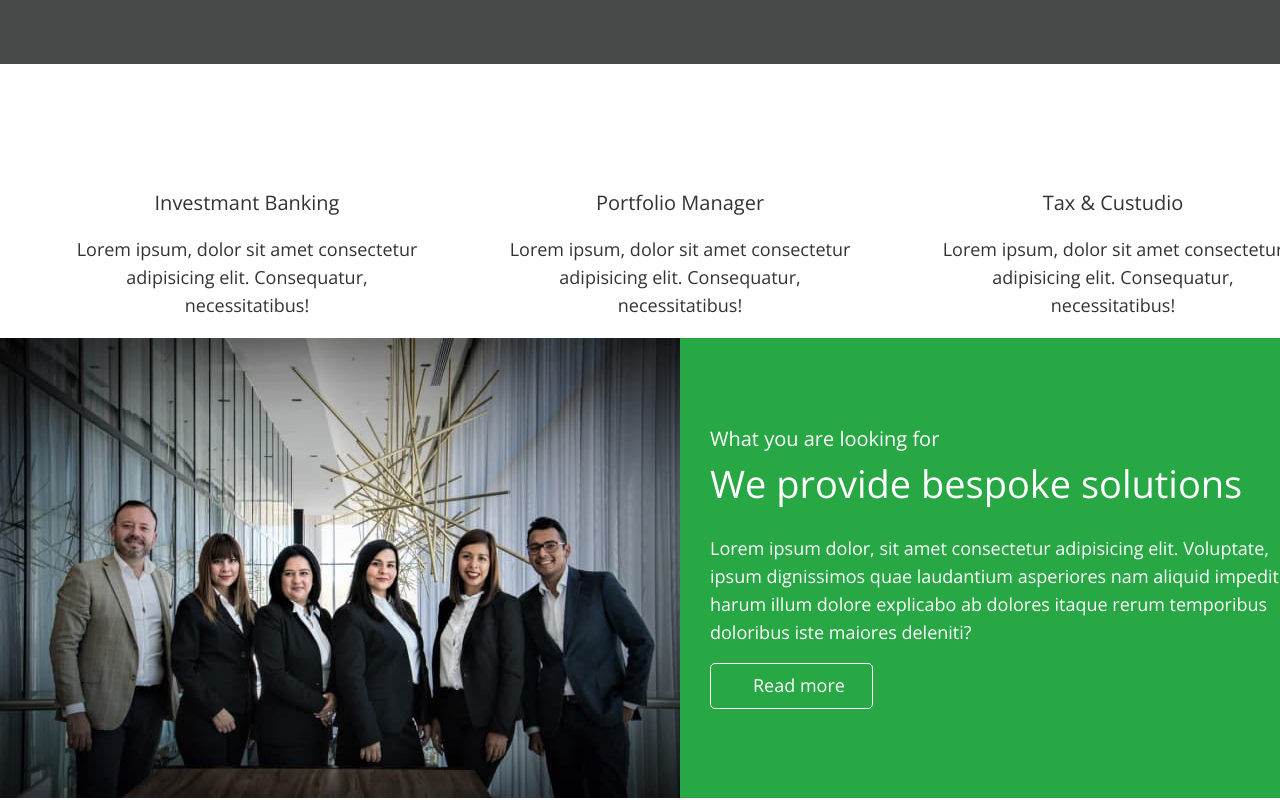
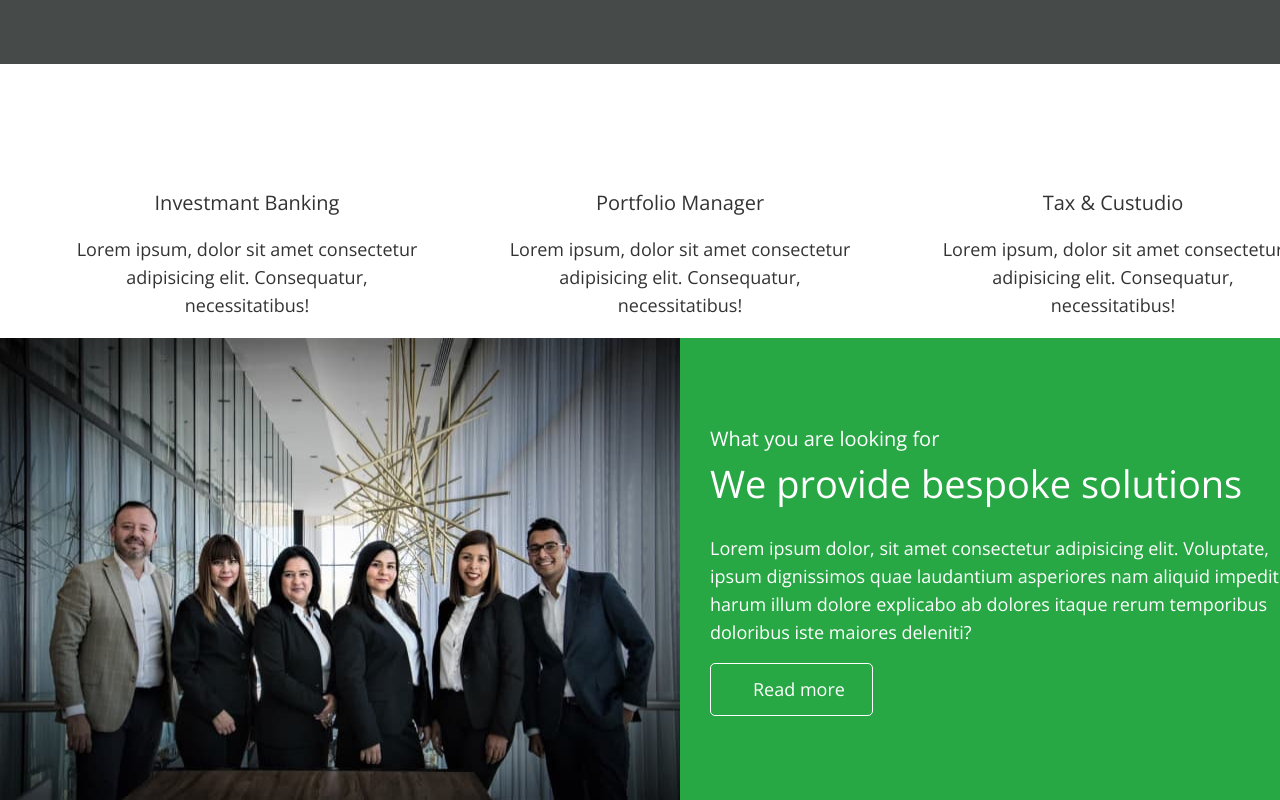
Before and after one commit to victorpalagitskyi/fson-67-cossacs, a plain HTML site: page index.html in a window 1280 px wide. Shown: the part 774-1574 px from the top of the page. Drawn offline with nearby package versions, Linux system fonts and the light colour scheme.

Commit message:
add components button

```diff
--- a/css/style.css
+++ b/css/style.css
@@ -74,13 +74,32 @@ address {
   overflow: hidden;
 }
 
+.button {
+  line-height: 1.56;
+  text-align: center;
+  color: var(--secondary-text-color);
+  border-radius: 5px;
+  display: inline-block;
+}
+
+.dark {
+  background-color: var(--accent-color);
+}
+
+.ligth {
+  background-color: transparent;
+  border: 1px solid var(--secondary-text-color);
+}
+
 /* header */
 .header {
   background-color: rgb(70, 75, 73);
 }
+
 .header .container {
   padding: 0 50px;
 }
+
 .logo {
   font-size: 35px;
   line-height: 1.21;
@@ -139,14 +158,7 @@ address {
 }
 
 .hero-btn {
-  background-color: var(--accent-color);
-  border-radius: 5px;
-
-  line-height: 1.56;
-  color: var(--secondary-text-color);
-
   padding: 10px 30px 10px 41px;
-  display: inline-block;
 }
 
 /* ABOUUT */
@@ -190,7 +202,6 @@ address {
 }
 
 .solution-subtitle {
-
   font-weight: 400;
   font-size: 20px;
   line-height: 1.65;
@@ -219,12 +230,5 @@ address {
 }
 
 .solution-btn {
-  background-color:transparent ;
-  color: var(--secondary-text-color);
-  border: 1px solid var(--secondary-text-color);
-    border-radius: 5px;
-
   padding: 11px 27px 12px 42px;
-
-    display: inline-block;
 }
--- a/index.html
+++ b/index.html
@@ -61,7 +61,7 @@
         <div class="container">
           <h1 class="hero-title">The Sky Is The Limit</h1>
           <p class="hero-text">We provide world class financial assistance</p>
-          <a class="hero-btn link" href="">Read More</a>
+          <a class="button dark hero-btn link" href="">Read More</a>
         </div>
       </section>
 
@@ -107,7 +107,7 @@
               quae laudantium asperiores nam aliquid impedit harum illum dolore explicabo ab dolores
               itaque rerum temporibus doloribus iste maiores deleniti?
             </p>
-            <a class="solution-btn link" href="">Read more</a>
+            <a class="button ligth solution-btn link" href="">Read more</a>
           </div>
         </div>
       </section>
```
Lines whose indentation alone changed are shown as unchanged.
